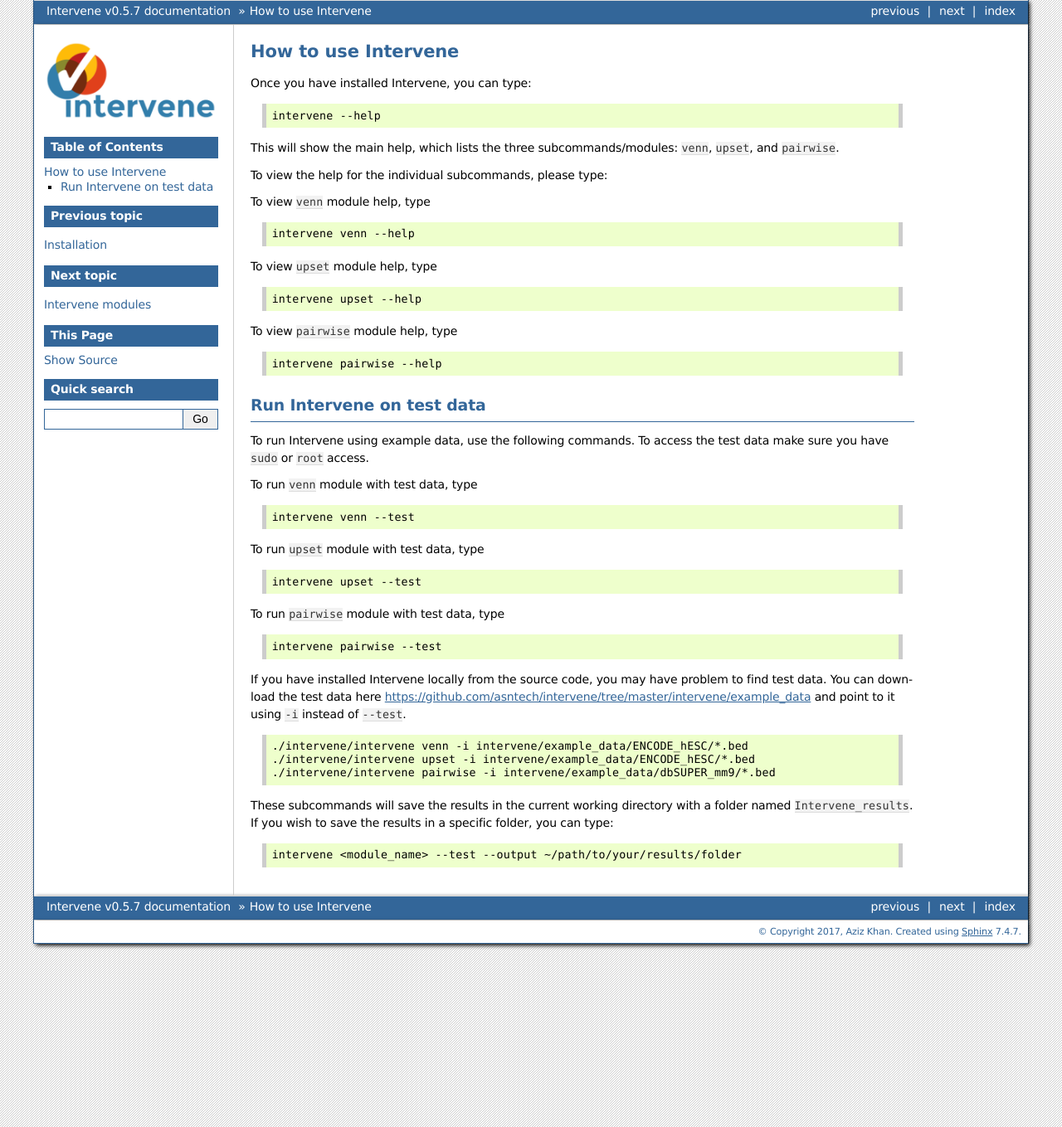
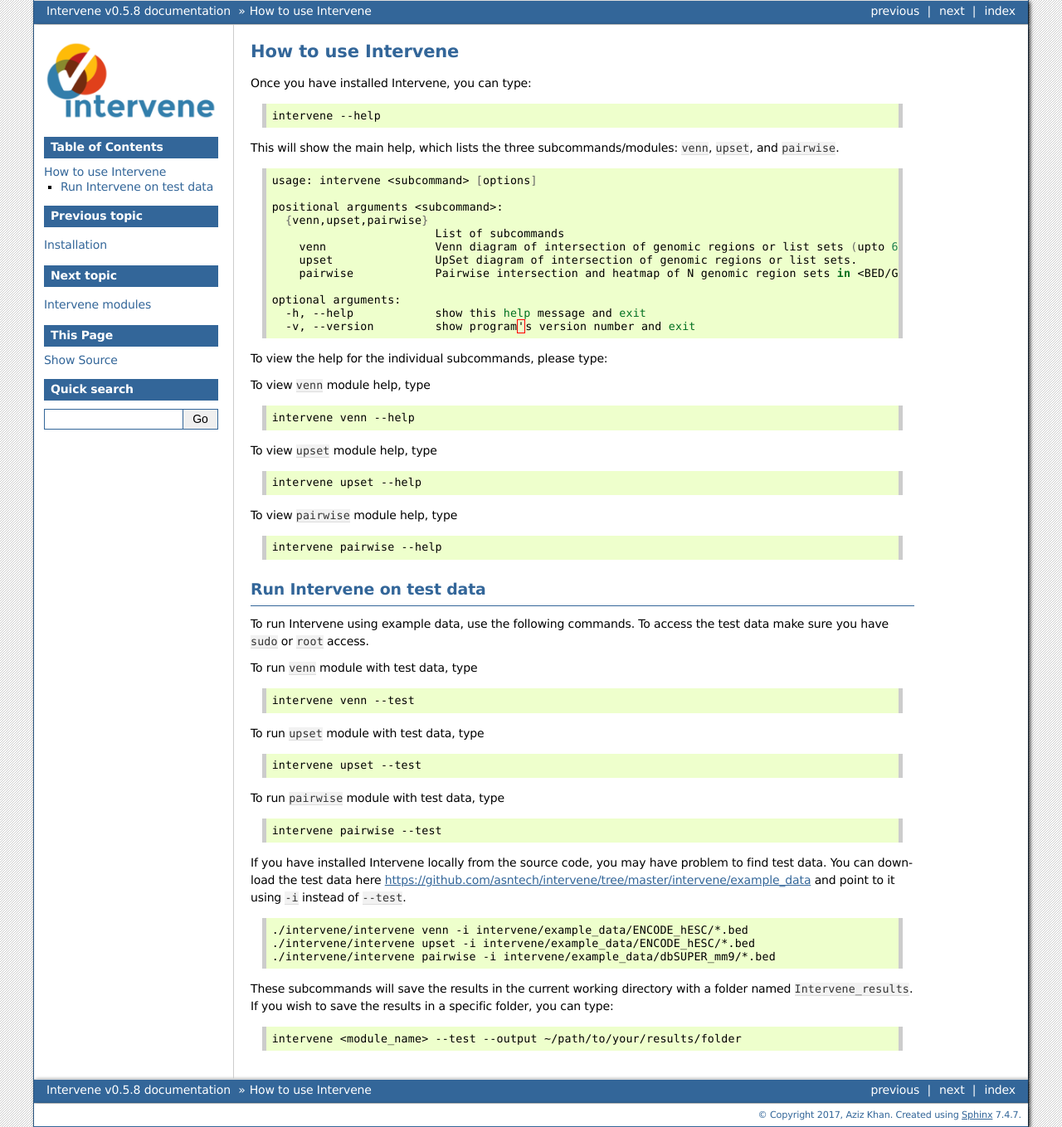
Before and after one commit to asntech/intervene, a Sphinx documentation site: the page built from docs/how_to_use.rst, in a window 1280 px wide. Shown: the whole page at 83% size. Built offline with Sphinx 7.4.7, drawn with Linux system fonts in a browser that asks for light colours.

```diff
--- a/README.rst
+++ b/README.rst
@@ -110,7 +110,7 @@ Once you have installed Intervene, you can type:
 
 	intervene --help
 
-This show the following help message.
+This will show the following help message.
 
 .. code-block:: bash
 
--- a/docs/conf.py
+++ b/docs/conf.py
@@ -59,9 +59,9 @@ author = u'Aziz Khan'
 # built documents.
 #
 # The short X.Y version.
-version = '0.5.7'
+version = '0.5.8'
 # The full version, including alpha/beta/rc tags.
-release = 'v0.5.7'
+release = 'v0.5.8'
 
 # The language for content autogenerated by Sphinx. Refer to documentation
 # for a list of supported languages.
@@ -112,16 +112,12 @@ todo_include_todos = False
 
 # The theme to use for HTML and HTML Help pages.  See the documentation for
 # a list of builtin themes.
-html_theme = 'alabaster'
+#html_theme = 'alabaster'
 
-import sphinx_rtd_theme
-
-html_theme = "sphinx_rtd_theme"
-
-
+#import sphinx_rtd_theme
+#html_theme = "sphinx_rtd_theme"
 
 html_theme = "bizstyle"
-#html_theme = "alabaster"
 
 # Theme options are theme-specific and customize the look and feel of a theme
 # further.  For a list of options available for each theme, see the
--- a/docs/how_to_use.rst
+++ b/docs/how_to_use.rst
@@ -9,6 +9,21 @@ Once you have installed Intervene, you can type:
     intervene --help
 
 This will show the main help, which lists the three subcommands/modules: ``venn``, ``upset``, and ``pairwise``.
+
+.. code-block:: bash
+
+	usage: intervene <subcommand> [options]
+
+	positional arguments <subcommand>:
+	  {venn,upset,pairwise}
+	                        List of subcommands
+	    venn                Venn diagram of intersection of genomic regions or list sets (upto 6-way).
+	    upset               UpSet diagram of intersection of genomic regions or list sets.
+	    pairwise            Pairwise intersection and heatmap of N genomic region sets in <BED/GTF/GFF> format.
+
+	optional arguments:
+	  -h, --help            show this help message and exit
+	  -v, --version         show program's version number and exit
 
 To view the help for the individual subcommands, please type:
 
--- a/docs/modules.rst
+++ b/docs/modules.rst
@@ -161,6 +161,12 @@ This will save the results in the current working directory with a folder named
 	  " ","--compute=reldist - calculate the distribution of relative distances. `Read more details here <http://bedtools.readthedocs.io/en/latest/content/tools/reldist.html>`_"
 	  " ","--compute=fisher - calculate Fisher`s statistic. `Read more details here <http://bedtools.readthedocs.io/en/latest/content/tools/fisher.html>`_"
 	  " ","Note: For jaccard and reldist regions should be pre-shorted or set --sort``"
+	  "--corr","Compute the correlation. By default set to False"
+	  "--corrtype","Select the type of correlation from ``pearson``, ``kendall`` or ``spearman``."
+	  " ","--corrtype=pearson: computes the Pearson correlation. (Default)"
+	  " ","--corrtype=kendall: computes the Kendall correlation."
+	  " ","--corrtype=spearman: computes the Spearman correlation."
+	  " ", "Note: This only works if --corr is set."
 	  "--htype","{tribar,color,pie,circle,square,ellipse,number,shade}. Heatmap plot type. Default is ``tribar``."
 	  " ", "Read the below note for ``tribar`` option."
 	  "--triangle","Show lower/upper triangle of the matrix as heatmap. Default is ``lower``"
--- a/intervene/__init__.py
+++ b/intervene/__init__.py
@@ -1 +1 @@
-__version__ = '0.5.7'
+__version__ = '0.5.8'
--- a/requirements.txt
+++ b/requirements.txt
@@ -3,3 +3,4 @@ numpy
 scipy
 pybedtools
 matplotlib
+seaborn
--- a/setup.py
+++ b/setup.py
@@ -24,6 +24,9 @@ CLASSIFIERS = [
     'Programming Language :: Python :: 2.7',
     'Programming Language :: Python :: 3',
     'Programming Language :: Python :: 3.3',
+    'Programming Language :: Python :: 3.4',
+    'Programming Language :: Python :: 3.5',
+    'Programming Language :: Python :: 3.6',
     'Topic :: Scientific/Engineering :: Bio-Informatics',
     'Topic :: Software Development :: Libraries :: Python Modules',
 ]
@@ -34,6 +37,7 @@ install_requires = [
     'pandas',
     'numpy',
     'scipy',
+    'seaborn',
 ]
 
 #def readme():
```
Also changed, not shown: docs/install.rst (+11 -0 lines), 2 other files.
